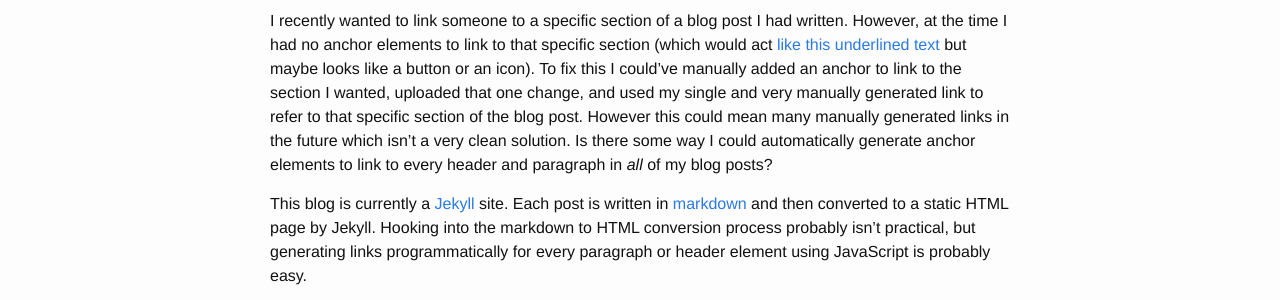
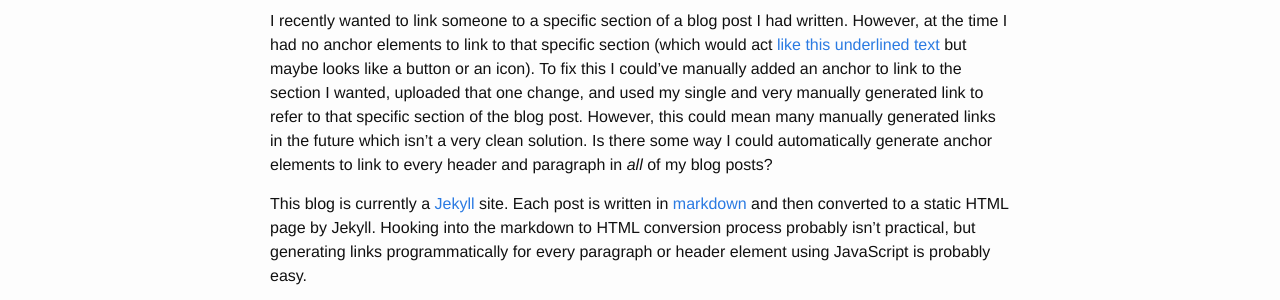
Before and after one commit to bdrupieski/bdrupieski.github.io, a Jekyll site: the page built from _posts/2016-09-13-anchors-in-jekyll-blog.md, in a window 1280 px wide and 900 px high. Shown: the part 323-623 px from the top of the window. Built offline with Jekyll 4.4.1, drawn with Linux system fonts in a browser that asks for light colours; comment, search, counter and statistics services are not loaded; some of the changed text lies outside the part shown.

Commit message:
style changes to anchors in jekyll blog post

````diff
--- a/_posts/2016-09-13-anchors-in-jekyll-blog.md
+++ b/_posts/2016-09-13-anchors-in-jekyll-blog.md
@@ -12,7 +12,7 @@
 
 # Like this! ➠
 
-I recently wanted to link someone to a specific section of a blog post I had written. However, at the time I had no anchor elements to link to that specific section (which would act <a href='#'>like this underlined text</a> but maybe looks like a button or an icon). To fix this I could've manually added an anchor to link to the section I wanted, uploaded that one change, and used my single and very manually generated link to refer to that specific section of the blog post. However this could mean many manually generated links in the future which isn't a very clean solution. Is there some way I could automatically generate anchor elements to link to every header and paragraph in *all* of my blog posts?
+I recently wanted to link someone to a specific section of a blog post I had written. However, at the time I had no anchor elements to link to that specific section (which would act <a href='#'>like this underlined text</a> but maybe looks like a button or an icon). To fix this I could've manually added an anchor to link to the section I wanted, uploaded that one change, and used my single and very manually generated link to refer to that specific section of the blog post. However, this could mean many manually generated links in the future which isn't a very clean solution. Is there some way I could automatically generate anchor elements to link to every header and paragraph in *all* of my blog posts?
 
 This blog is currently a [Jekyll](https://jekyllrb.com/) site. Each post is written in [markdown](https://en.wikipedia.org/wiki/Markdown) and then converted to a static HTML page by Jekyll. Hooking into the markdown to HTML conversion process probably isn't practical, but generating links programmatically for every paragraph or header element using JavaScript is probably easy.
 
@@ -81,7 +81,7 @@
 
 #### Tables
 
-I also wanted to generate anchors for tables. There's no standard meta-data for tables like there is with the alt property for images to extract and use for the id text. However I can still define the alt property myself if I want a customized id text to make the links look nicer other than an incremented number for the index of the table on the page. This snippet will pick up this alt property and set the table's id with it:
+I also wanted to generate anchors for tables. There's no standard meta-data for tables like there is with the alt property for images to extract and use for the id text. However, I can still define the alt property myself if I want a customized id text to make the links look nicer other than an incremented number for the index of the table on the page. This snippet will pick up this alt property and set the table's id with it:
 
 ```js
 // if a table has the "alt" property, use it to set the table's
````
